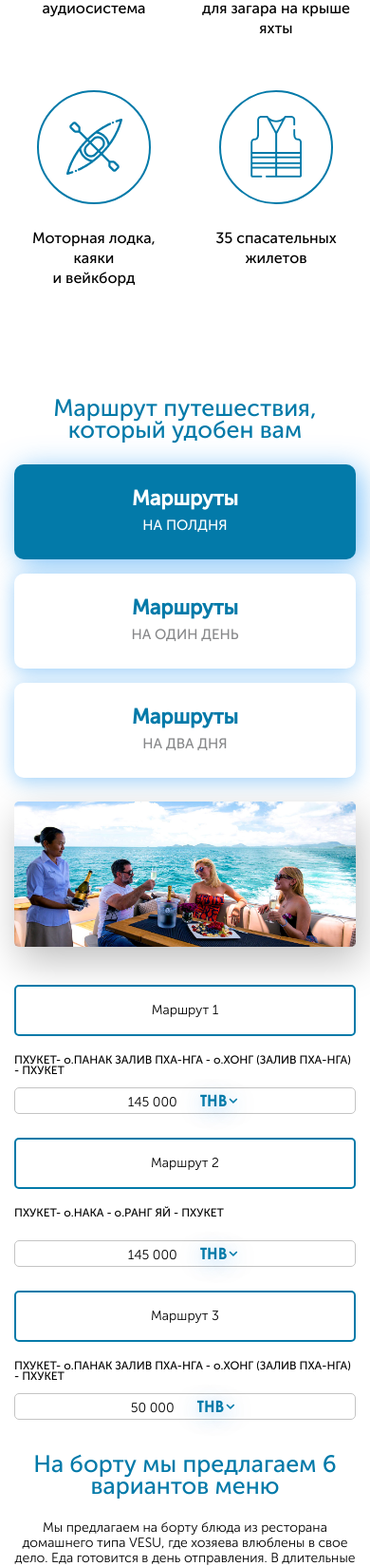
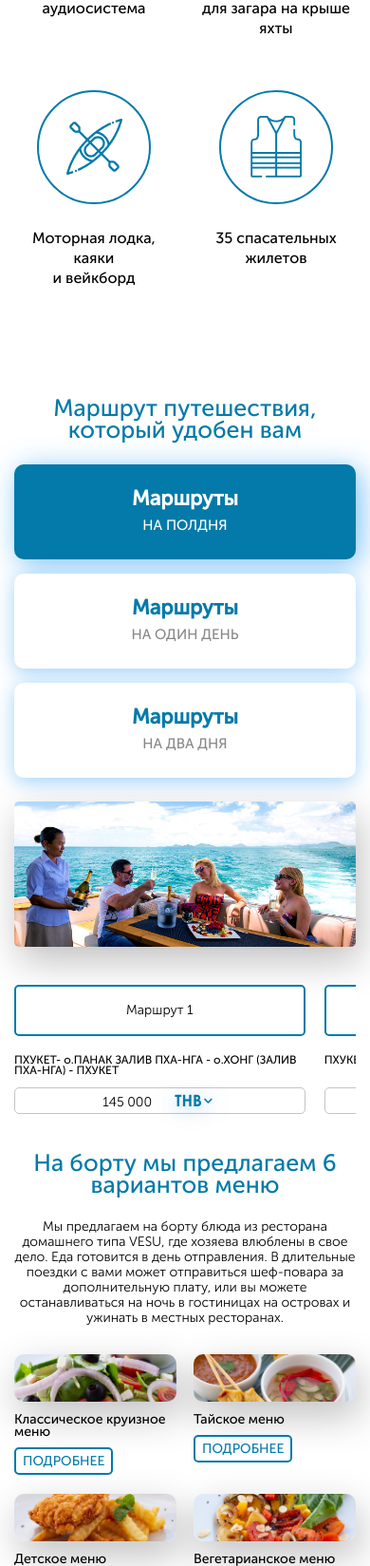
Before and after one commit to anmert/five_star, a PHP site: the page made by yacht.php in a window 390 px wide. Shown: the part 4611-6260 px from the top of the page at 95% size. Run offline with PHP 8.4, Linux system fonts and the light colour scheme; some libraries are stand-ins or nearby versions.

Commit message:
Правки 3

```diff
--- a/sass/_media.sass
+++ b/sass/_media.sass
@@ -552,8 +552,44 @@
 					margin-bottom: 6px
 				.text
 					font-size: 15px
+		.directions_items_wrap
+			overflow-y: auto
 		.directions_items
+			width: 980px
 			margin: 0 -10px
+			position: relative
+			&:before
+				content: "\e876"
+				font-size: 15px
+				color: #ff800f
+				position: absolute
+				left: 10px
+				bottom: 8px
+				font-family: Linearicons-Free
+				speak: none
+				font-style: normal
+				font-weight: 900
+				font-variant: normal
+				text-transform: none
+				line-height: 1
+				-webkit-font-smoothing: antialiased
+				animation: scrollJump 1s infinite
+			&:after
+				content: "\e876"
+				font-size: 15px
+				position: absolute
+				color: #ff800f
+				left: 20px
+				bottom: 8px
+				font-family: Linearicons-Free
+				speak: none
+				font-style: normal
+				font-weight: 900
+				font-variant: normal
+				text-transform: none
+				line-height: 1
+				-webkit-font-smoothing: antialiased
+				animation: scrollJump 1s infinite
 			.item
 				width: 33.33%
 				padding: 0 10px
@@ -1176,12 +1212,6 @@
 			.directions_link
 				width: 100%
 				margin-bottom: 15px
-	.directions
-		.directions_items
-			flex-wrap: wrap
-			.item
-				width: 100%
-				margin-bottom: 25px
 
 
 /* Custom, iPhone Retina */
--- a/yacht.php
+++ b/yacht.php
@@ -196,6 +196,7 @@
 						<div class="large_image">
 							<img src="img/IMG_1612s22.jpg" alt="">
 						</div>
+						<div class="directions_items_wrap">
 							<div class="directions_items">
 								<div class="item">
 									<div class="title">Маршрут 1</div>
@@ -259,10 +260,12 @@
 								</div>
 							</div>
 						</div>
+					</div>
 					<div class="directions_tab">
 						<div class="large_image">
 							<img src="img/IMG_1612s22.jpg" alt="">
 						</div>
+						<div class="directions_items_wrap">
 							<div class="directions_items">
 								<div class="item">
 									<div class="title">Маршрут 4</div>
@@ -324,12 +327,54 @@
 										</div>
 									</div>
 								</div>
+								<div class="item">
+									<div class="title">Маршрут 6.2</div>
+									<div class="text">ПХУКЕТ- о.ПАНАК ЗАЛИВ ПХА-НГА - о.ХОНГ (ЗАЛИВ ПХА-НГА) - ПХУКЕТ</div>
+									<div class="price">
+										<div class="val">
+											<span class="active">50 000</span>
+											<span>50 000</span>
+											<span>60 000</span>
+											<span>100 350</span>
+										</div>
+										<div class="cur">
+											<select name="Sel" class="custom_select">
+												<option value="1">THB</option>
+												<option value="2">EUR</option>
+												<option value="3">USD</option>
+												<option value="4">RUB</option>
+											</select>
+										</div>
+									</div>
+								</div>
+								<div class="item">
+									<div class="title">Маршрут 6.3</div>
+									<div class="text">ПХУКЕТ- о.ПАНАК ЗАЛИВ ПХА-НГА - о.ХОНГ (ЗАЛИВ ПХА-НГА) - ПХУКЕТ</div>
+									<div class="price">
+										<div class="val">
+											<span class="active">50 000</span>
+											<span>50 000</span>
+											<span>60 000</span>
+											<span>100 350</span>
+										</div>
+										<div class="cur">
+											<select name="Sel" class="custom_select">
+												<option value="1">THB</option>
+												<option value="2">EUR</option>
+												<option value="3">USD</option>
+												<option value="4">RUB</option>
+											</select>
+										</div>
+									</div>
+								</div>
+							</div>
 						</div>
 					</div>
 					<div class="directions_tab">
 						<div class="large_image">
 							<img src="img/IMG_1612s22.jpg" alt="">
 						</div>
+						<div class="directions_items_wrap">
 							<div class="directions_items">
 								<div class="item">
 									<div class="title">Маршрут 7</div>
```
Also changed, not shown: other parts of yacht.php (+41 -0 lines), css/main.min.css. Lines whose indentation alone changed are shown as unchanged.
